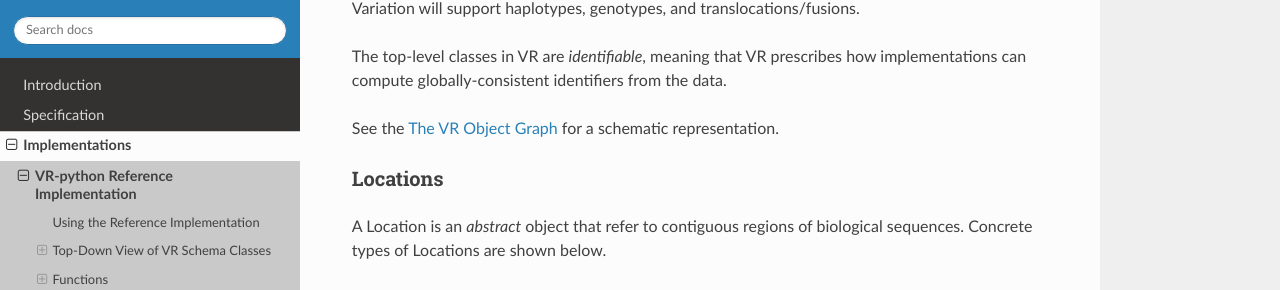
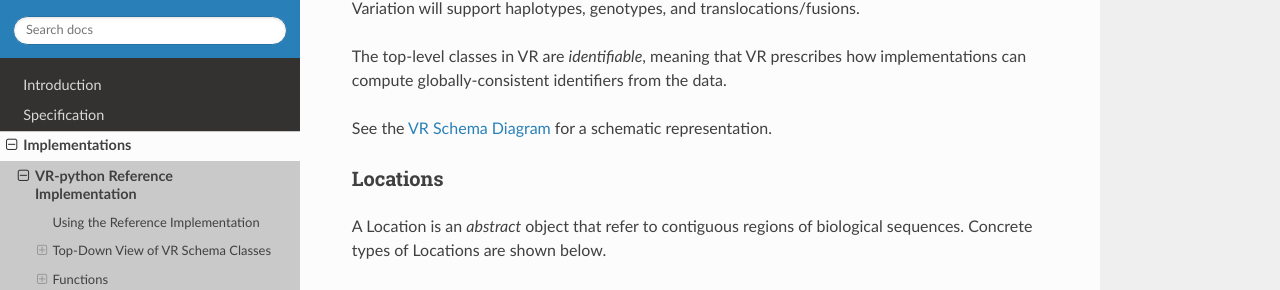
Before and after one commit to ga4gh/vrs, a Sphinx documentation site: the page built from docs/source/implementations/reference_implementation.rst, in a window 1280 px wide and 900 px high, scrolled down 876 px. Shown: the part 139-429 px from the top of the window. Built offline with Sphinx 7.4.7 and the Read the Docs theme 2.0.0, drawn with Linux system fonts in a browser that asks for light colours.

Commit message:
update vr schema diagram

```diff
--- a/docs/source/implementations/reference_implementation.rst
+++ b/docs/source/implementations/reference_implementation.rst
@@ -69,7 +69,7 @@ The top-level classes in VR are *identifiable*, meaning that VR
 prescribes how implementations can compute globally-consistent
 identifiers from the data.
 
-See the :ref:`vr-object-graph` for a schematic representation.
+See the :ref:`vr-schema-diagram` for a schematic representation.
 
 Locations
 ~~~~~~~~~
--- a/docs/source/specification/terms_and_model/index.rst
+++ b/docs/source/specification/terms_and_model/index.rst
@@ -144,12 +144,12 @@ amino acid codes.
 Composite Concepts
 @@@@@@@@@@@@@@@@@@
 
-.. _vr-object-graph:
+.. _vr-schema-diagram:
 
 .. figure:: ../../images/object_graph.png
    :align: left
 
-   **The VR Object Graph**
+   **VR Schema Diagram**
 
    The VR Schema requires the use of multiple composite objects, which are grouped under four abstract classes: :ref:`Variation`, :ref:`Location`, :ref:`State`, and :ref:`Interval`. These classes and their relationships to the representation of Variation are illustrated here. All classes have a string `type`. Dashed borders denote abstract classes. Abstract classes are not instantiated. Thin solid borders denote classes that may be instantiated but are not identifiable. Bold borders denote identifiable objects (i.e., may be serialized and identified by computed identifier). Solid arrow lines denoted inheritance. Subclasses inherit all attributes from their parent. Inherited attributes are not shown.
 
--- a/docs/source/specification/terms_and_model/variation.rst
+++ b/docs/source/specification/terms_and_model/variation.rst
@@ -9,7 +9,7 @@ In biology, variation is often used to mean `genetic variation`_, describing the
 
 **Computational definition**
 
-The *Variation* abstract class is the top-level object in the :ref:`VR Object Graph <vr-object-graph>` and represents the concept of a molecular state observation. The representation and types of molecular states are widely varied, and there are several :ref:`planned-variation` currently under consideration to capture this diversity. The primary Variation subclass defined by the VR |version| specification is the :ref:`Allele`, with the :ref:`text` subclass for capturing other Variations that are not yet covered.
+The *Variation* abstract class is the top-level object in the :ref:`vr-schema-diagram` and represents the concept of a molecular state observation. The representation and types of molecular states are widely varied, and there are several :ref:`planned-variation` currently under consideration to capture this diversity. The primary Variation subclass defined by the VR |version| specification is the :ref:`Allele`, with the :ref:`text` subclass for capturing other Variations that are not yet covered.
 
 .. _allele:
 
```
